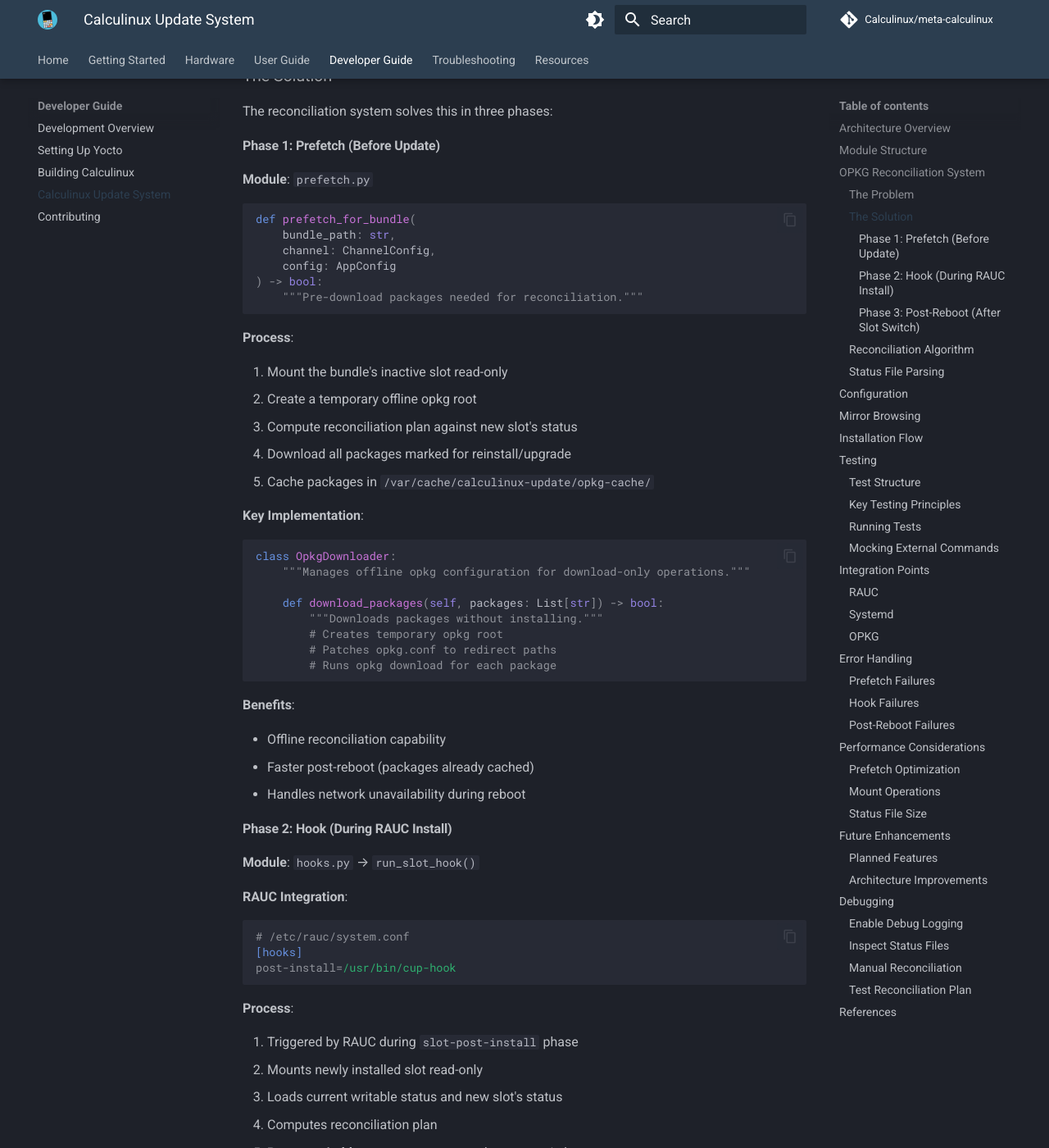
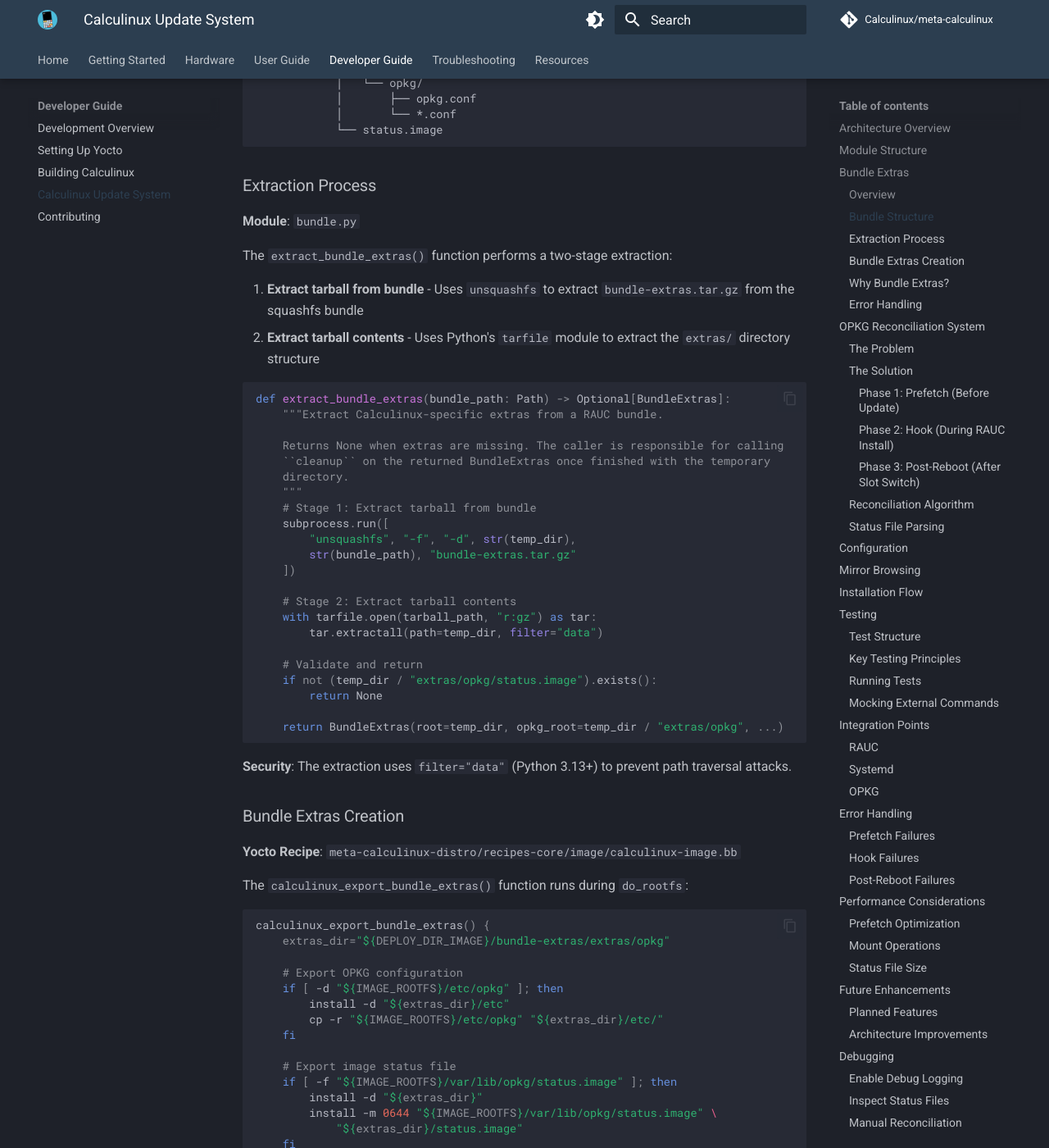
Before and after one commit to Calculinux/docs, an MkDocs documentation site: the page built from docs/developer/calculinux-update.md, in a window 1280 px wide and 1400 px high, scrolled down 1511 px. Shown: the whole window at 82% size. Built offline with MkDocs 1.6.1 and Material for MkDocs 9.7.7, drawn with Linux system fonts in a browser that asks for light colours; comment, search, counter and statistics services are not loaded; some of the changed text lies outside the part shown.

Commit message:
update doc for cup

````diff
--- a/docs/developer/calculinux-update.md
+++ b/docs/developer/calculinux-update.md
@@ -38,13 +38,141 @@
 ├── config.py           # Configuration file parsing
 ├── mirror.py           # Mirror browsing and bundle listing
 ├── installer.py        # RAUC installation and coordination
+├── bundle.py           # Bundle extras extraction
 ├── prefetch.py         # Package prefetch before update
 ├── hooks.py            # RAUC hook and post-reboot entry points
 └── opkg/
     ├── status.py       # OPKG status file parser
-    ├── reconcile.py    # Reconciliation algorithm
-    └── bundle.py       # Bundle metadata parsing
+    └── reconcile.py    # Reconciliation algorithm
 ```
+
+## Bundle Extras
+
+### Overview
+
+RAUC bundles can include additional files beyond the root filesystem image. Calculinux bundles include a `bundle-extras.tar.gz` file containing OPKG configuration and package status information from the new image. This enables the prefetch system to work correctly.
+
+### Bundle Structure
+
+```
+bundle.raucb (squashfs)
+├── manifest.raucb      # RAUC manifest
+├── rootfs.img          # Root filesystem image
+└── bundle-extras.tar.gz
+    └── extras/
+        └── opkg/
+            ├── etc/
+            │   └── opkg/
+            │       ├── opkg.conf
+            │       └── *.conf
+            └── status.image
+```
+
+### Extraction Process
+
+**Module**: `bundle.py`
+
+The `extract_bundle_extras()` function performs a two-stage extraction:
+
+1. **Extract tarball from bundle** - Uses `unsquashfs` to extract `bundle-extras.tar.gz` from the squashfs bundle
+2. **Extract tarball contents** - Uses Python's `tarfile` module to extract the `extras/` directory structure
+
+```python
+def extract_bundle_extras(bundle_path: Path) -> Optional[BundleExtras]:
+    """Extract Calculinux-specific extras from a RAUC bundle.
+
+    Returns None when extras are missing. The caller is responsible for calling
+    ``cleanup`` on the returned BundleExtras once finished with the temporary
+    directory.
+    """
+    # Stage 1: Extract tarball from bundle
+    subprocess.run([
+        "unsquashfs", "-f", "-d", str(temp_dir),
+        str(bundle_path), "bundle-extras.tar.gz"
+    ])
+
+    # Stage 2: Extract tarball contents
+    with tarfile.open(tarball_path, "r:gz") as tar:
+        tar.extractall(path=temp_dir, filter="data")
+
+    # Validate and return
+    if not (temp_dir / "extras/opkg/status.image").exists():
+        return None
+
+    return BundleExtras(root=temp_dir, opkg_root=temp_dir / "extras/opkg", ...)
+```
+
+**Security**: The extraction uses `filter="data"` (Python 3.13+) to prevent path traversal attacks.
+
+### Bundle Extras Creation
+
+**Yocto Recipe**: `meta-calculinux-distro/recipes-core/image/calculinux-image.bb`
+
+The `calculinux_export_bundle_extras()` function runs during `do_rootfs`:
+
+```bash
+calculinux_export_bundle_extras() {
+    extras_dir="${DEPLOY_DIR_IMAGE}/bundle-extras/extras/opkg"
+
+    # Export OPKG configuration
+    if [ -d "${IMAGE_ROOTFS}/etc/opkg" ]; then
+        install -d "${extras_dir}/etc"
+        cp -r "${IMAGE_ROOTFS}/etc/opkg" "${extras_dir}/etc/"
+    fi
+
+    # Export image status file
+    if [ -f "${IMAGE_ROOTFS}/var/lib/opkg/status.image" ]; then
+        install -d "${extras_dir}"
+        install -m 0644 "${IMAGE_ROOTFS}/var/lib/opkg/status.image" \
+            "${extras_dir}/status.image"
+    fi
+
+    # Create tarball only if we have data
+    if [ "$has_data" = "1" ]; then
+        tar -czf "${DEPLOY_DIR_IMAGE}/bundle-extras.tar.gz" \
+            -C "${DEPLOY_DIR_IMAGE}/bundle-extras" extras
+    fi
+}
+```
+
+**Bundle Recipe**: `meta-calculinux-distro/recipes-core/bundles/calculinux-bundle.bb`
+
+```bitbake
+inherit bundle
+
+RAUC_BUNDLE_EXTRA_FILES += "bundle-extras.tar.gz"
+```
+
+The `bundle` class automatically includes files listed in `RAUC_BUNDLE_EXTRA_FILES` from `DEPLOY_DIR_IMAGE`.
+
+### Why Bundle Extras?
+
+Without bundle extras, the prefetch system would need to:
+
+1. Mount the inactive slot after RAUC installation
+2. Access the filesystem to read OPKG configuration
+3. Deal with potential mounting failures or filesystem issues
+
+With bundle extras:
+
+✅ Self-contained: Bundle includes all necessary metadata
+✅ No mounting required: Extracts directly from the bundle file
+✅ Offline-friendly: Works even if slots can't be mounted
+✅ Faster: No need to wait for RAUC to finish installation
+
+### Error Handling
+
+If bundle extras are missing or corrupted:
+
+```python
+extras = extract_bundle_extras(bundle_path)
+if not extras:
+    # Graceful degradation - skip prefetch
+    console.print("[yellow]Bundle extras missing, skipping prefetch[/]")
+    # Installation continues normally
+```
+
+The update installation continues without prefetch, but post-reboot reconciliation will require network access.
 
 ## OPKG Reconciliation System
 
@@ -67,40 +195,42 @@
 
 #### Phase 1: Prefetch (Before Update)
 
-**Module**: `prefetch.py`
+**Module**: `prefetch.py`, `bundle.py`
 
 ```python
 def prefetch_for_bundle(
     bundle_path: str,
-    channel: ChannelConfig,
-    config: AppConfig
-) -> bool:
+    bundle_sha256: str,
+    console: Optional[Console] = None
+) -> PrefetchResult:
     """Pre-download packages needed for reconciliation."""
 ```
 
 **Process**:
 
-1. Mount the bundle's inactive slot read-only
-2. Create a temporary offline opkg root
-3. Compute reconciliation plan against new slot's status
-4. Download all packages marked for reinstall/upgrade
-5. Cache packages in `/var/cache/calculinux-update/opkg-cache/`
+1. Extract bundle extras from the RAUC bundle
+2. Load OPKG configuration and status.image from extras
+3. Compute reconciliation plan against current writable status
+4. Download all packages marked for reinstall using bundle's OPKG config
+5. Cache packages in `/var/cache/calculinux-update/prefetch/`
 
 **Key Implementation**:
 
 ```python
-class OpkgDownloader:
-    """Manages offline opkg configuration for download-only operations."""
+# Extract bundle extras
+extras = extract_bundle_extras(bundle_path)
+if not extras:
+    return PrefetchResult(skipped=True, reason="bundle extras missing")
 
-    def download_packages(self, packages: List[str]) -> bool:
-        """Downloads packages without installing."""
-        # Creates temporary opkg root
-        # Patches opkg.conf to redirect paths
-        # Runs opkg download for each package
+# Use extras to configure opkg downloader
+downloader = OpkgDownloader(extras.opkg_root)
+downloaded = downloader.download(plan.reinstall, PREFETCH_CACHE_DIR)
 ```
 
 **Benefits**:
 
+- No need to mount inactive slot during prefetch
+- Self-contained: All metadata in the bundle
 - Offline reconciliation capability
 - Faster post-reboot (packages already cached)
 - Handles network unavailability during reboot
````
Also changed, not shown: docs/user-guide/updates.md (+44 -18 lines).
